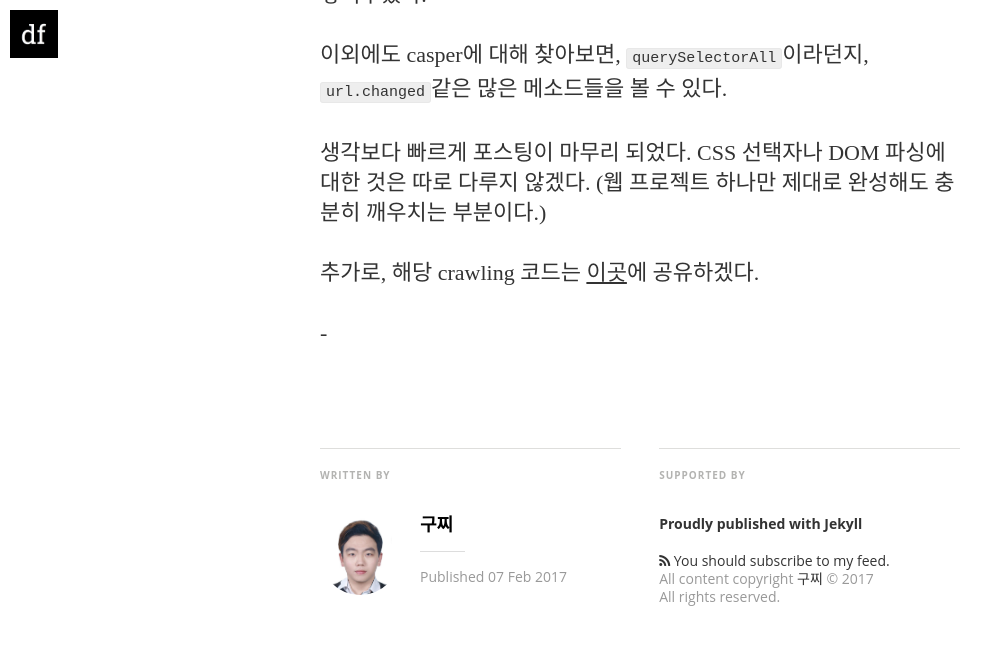
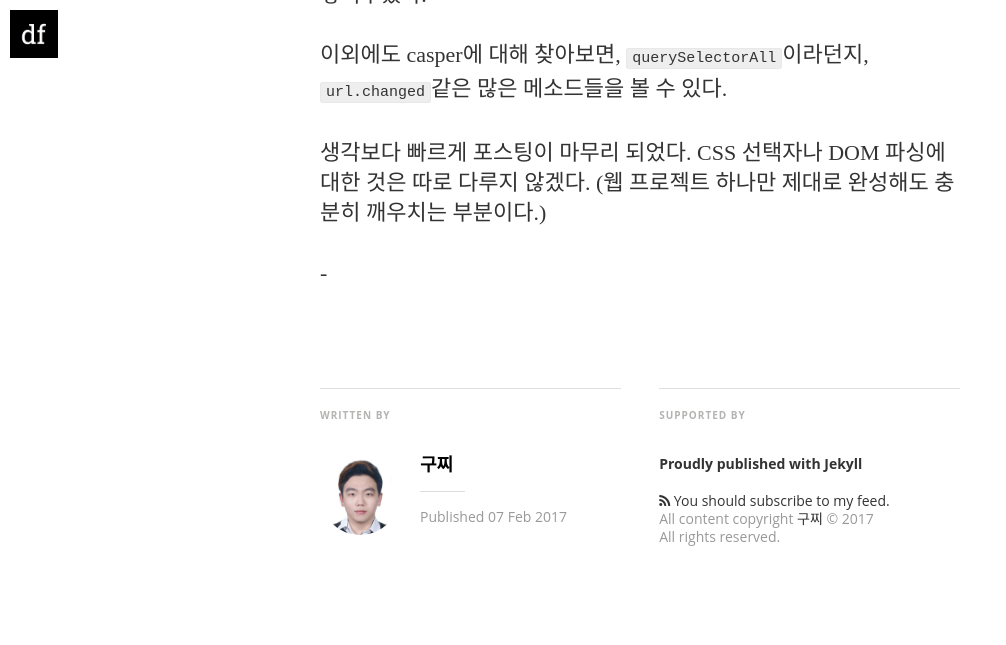
Before and after one commit to koocci/github.io, a Jekyll site: the page built from _posts/2017-02-07-nodejs_crawlingBook_3.md, in a window 1280 px wide and 900 px high, scrolled down 4276 px, cut to the strip 0-682 px from the top of the window. Shown: the top 645 px of the strip, without its empty margins (0-1006 px from the left). Built offline with Jekyll 4.4.1, drawn with Linux system fonts in a browser that asks for light colours; nearby versions of some CDN libraries; some web fonts are replaced; comment, search, counter and statistics services are not loaded.

Commit message:
mod post crawling 3

```diff
--- a/_posts/2017-02-07-nodejs_crawlingBook_3.md
+++ b/_posts/2017-02-07-nodejs_crawlingBook_3.md
@@ -142,9 +142,6 @@ casper.run();
 
 생각보다 빠르게 포스팅이 마무리 되었다. CSS 선택자나 DOM 파싱에 대한 것은 따로 다루지 않겠다. (웹 프로젝트 하나만 제대로 완성해도 충분히 깨우치는 부분이다.)
 
-추가로, 해당 crawling 코드는 [이곳]()에 공유하겠다.
-
-
 
 
 
```
